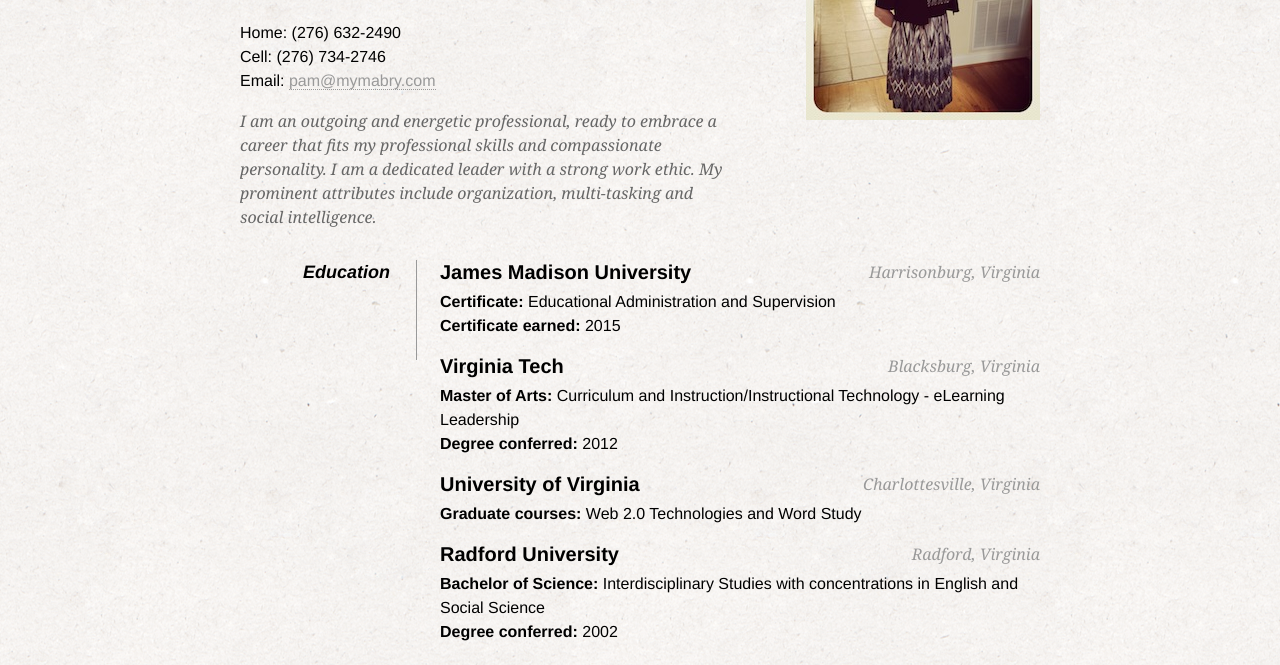
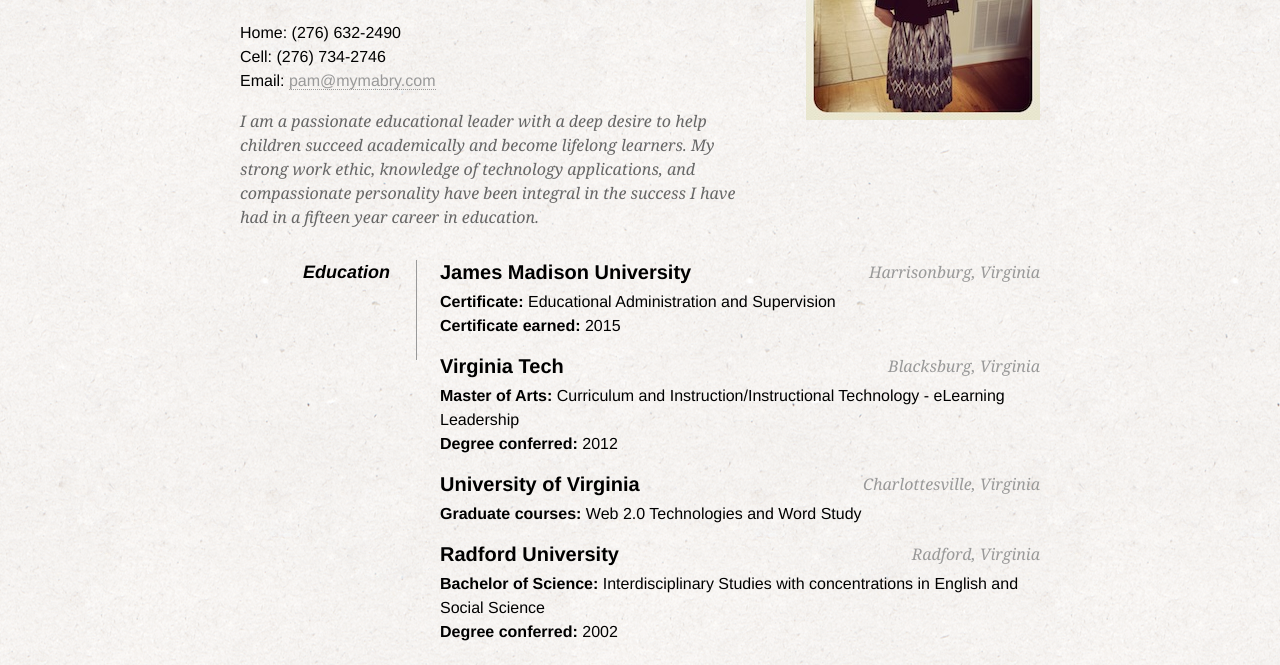
Before and after one commit to pammabry/pammabry.github.io, a plain HTML site: page index.html in a window 1280 px wide. Shown: the part 124-789 px from the top of the page. Drawn offline with Linux system fonts and the light colour scheme.

Commit message:
update intro paragraph

```diff
--- a/index.html
+++ b/index.html
@@ -56,7 +56,7 @@
 
         <div id="objective">
             <p>
-                I am an outgoing and energetic professional, ready to embrace a career that fits my professional skills and compassionate personality. I am a dedicated leader with a strong work ethic. My prominent attributes include organization, multi-tasking and social intelligence.
+              I am a passionate educational leader with a deep desire to help children succeed academically and become lifelong learners. My strong work ethic, knowledge of technology applications, and compassionate personality have been integral in the success I have had in a fifteen year career in education.
             </p>
         </div>
 
```
